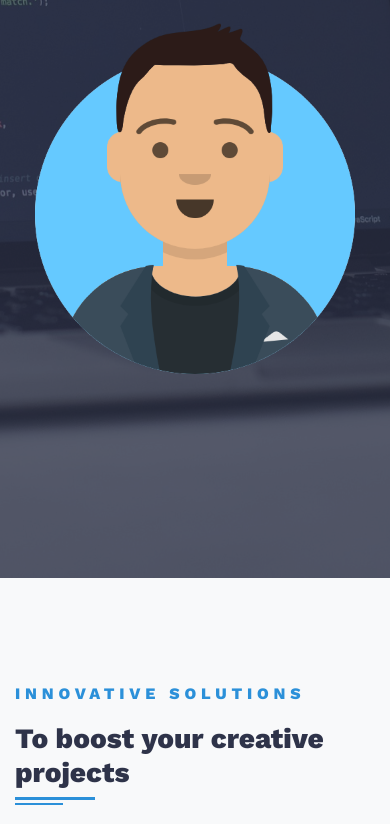
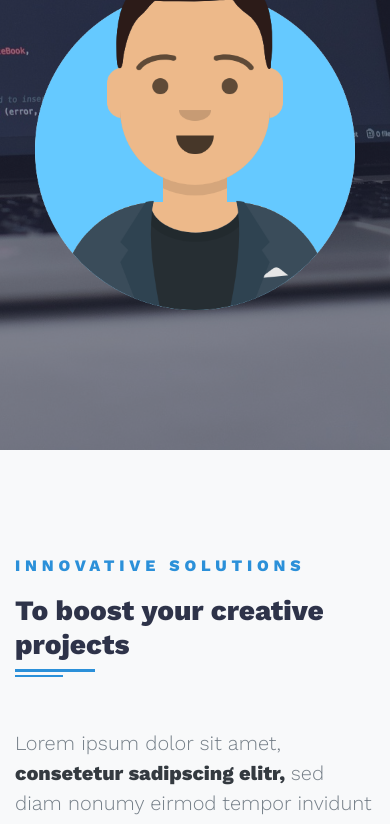
Before and after one commit to ProfessorBta/professorbautista.github.io, a plain HTML site: page index.html in a window 390 px wide. Shown: the part 528-1352 px from the top of the page. Drawn offline with nearby package versions, Linux system fonts and the light colour scheme.

Commit message:
Fix backgroun size cover

```diff
--- a/css/style.blue.css
+++ b/css/style.blue.css
@@ -133,7 +133,8 @@ a.contact-item .contact-item-title, a.contact-item p {
 
 @media (max-width: 991.98px) {
   .hero::before {
-    /*background: rgba(46, 51, 73, 0.5);*/
+    background-size: cover;
+    background: rgba(46, 51, 73, 0.5);
     width: 100%;
   }
 }
--- a/index.html
+++ b/index.html
@@ -42,7 +42,7 @@
     </header>
     <!-- Hero Section-->
     <section class="hero bg-cover bg-center mt-5" id="hero" style="background: url(img/developer.jpg)">
-      <div class="container py-5 my-5 index-forward">
+      <div class="container py-3 my-3 index-forward">
         <div class="row">
           <div class="col-md-8 text-white">
             <h2 class="h4 text-primary font-weight-normal mb-0">Hola, Yo soy</h2>
```
